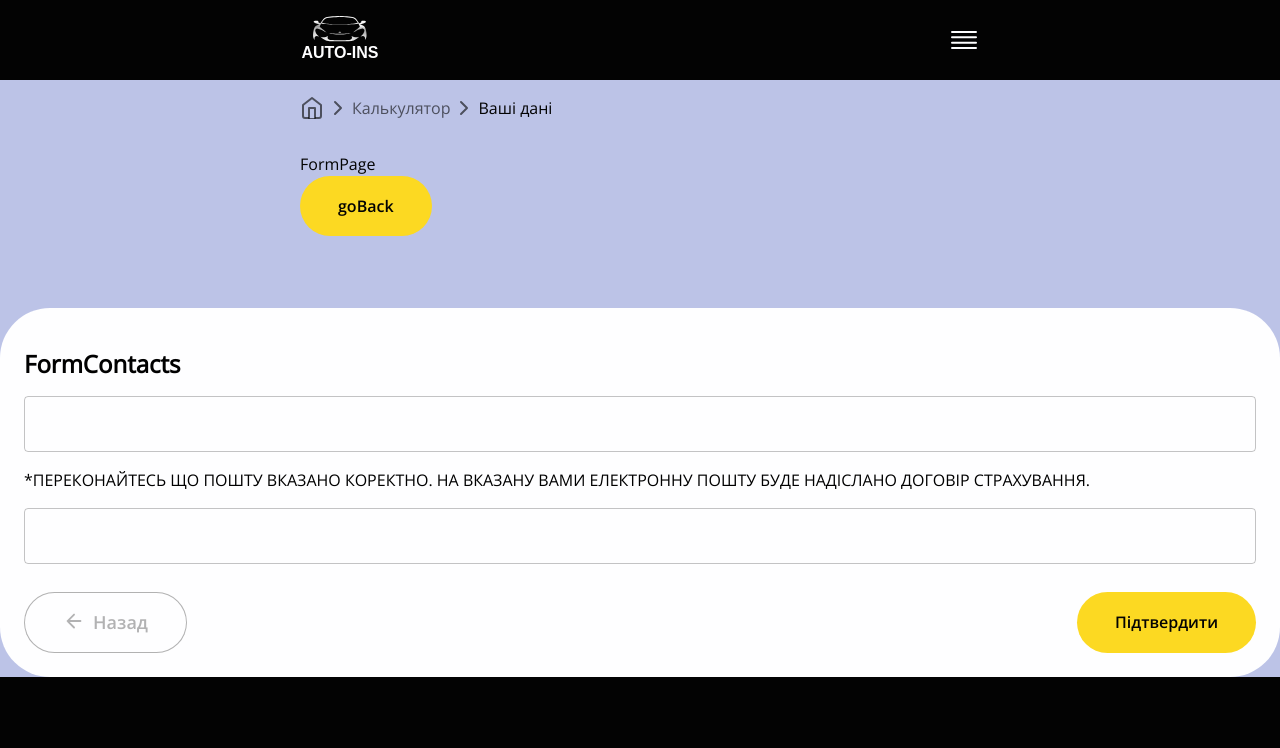
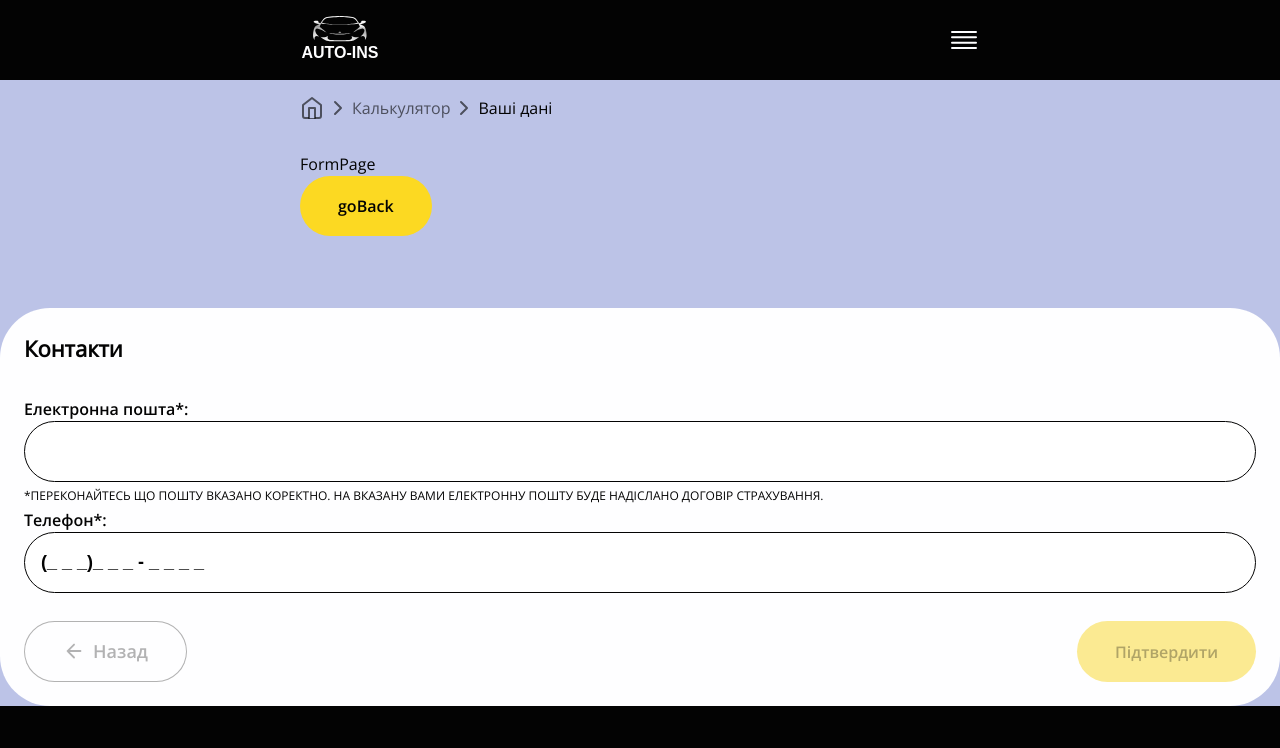
Before and after one commit to apazient/auto-ins, a React (Vite) app: page /auto-ins/form in a window 1280 px wide. Shown: the top 748 px of the page. Built offline with nearby package versions, Linux system fonts and the light colour scheme.

Commit message:
contacts form, white yellow button

```diff
--- /dev/null
+++ b/src/forms/AllFormsContainer/AllFormsContainer.jsx
@@ -0,0 +1,18 @@
+import { useState } from "react";
+import FormContacts from "../FormContacts/FormContacts";
+
+const AllFormsContainer = () => {
+  const [step, setStep] = useState(1);
+//   console.log(step);
+  const funcNextStep = () => {
+    setStep(step+1);
+  };
+  return (
+    <>
+    {step <2 ? console.log('step1') : step<3? console.log('step2') : step<4? console.log('step3') : step===4? console.log('step4') : console.log('stop stepper')}
+      <FormContacts funcNextStep={funcNextStep}/>
+    </>
+  );
+};
+
+export default AllFormsContainer;
--- a/src/forms/Buttons/BtnSubmit.jsx
+++ b/src/forms/Buttons/BtnSubmit.jsx
@@ -1,19 +1,39 @@
+import PropTypes from 'prop-types';
 import { YellowButton } from "../../style/Global.styled";
 
-const BtnSubmit = () => {
+const BtnSubmit = ({ data, funcNextStep }) => {
+  // console.log("data", data);
+  const {email, phone} = data;
   const handleOnSubmitClick = () => {
     console.log("Pressed handleOnSubmitClick");
+    funcNextStep()
   };
   return (
     <>
-      <YellowButton type="submit" onClick={handleOnSubmitClick}>
-        Підтвердити
-      </YellowButton>
+      {email && phone ? (
+        <YellowButton type="submit" onClick={handleOnSubmitClick}>
+          Підтвердити
+        </YellowButton>
+      ) : (
+        <YellowButton disabled type="submit" onClick={handleOnSubmitClick}>
+          Підтвердити
+        </YellowButton>
+      )}
     </>
   );
 };
 
-{/* <Link state={{from: location}} to="/form"  style={{ color: "lime" }}>
+{
+  /* <Link state={{from: location}} to="/form"  style={{ color: "lime" }}>
         FormPage
-      </Link> */}
+      </Link> */
+}
+
+BtnSubmit.propTypes = {
+  data: PropTypes.shape({
+    email: PropTypes.string,
+    phone: PropTypes.string,
+  }),
+  funcNextStep: PropTypes.func,
+};
 export default BtnSubmit;
--- a/src/forms/FormContacts/FormContacts.jsx
+++ b/src/forms/FormContacts/FormContacts.jsx
@@ -1,106 +1,139 @@
+import PropTypes from "prop-types";
+import { useFormik } from "formik";
+import * as Yup from "yup";
+import { Typography, useMediaQuery, useTheme } from "@mui/material";
 // import { useLocation } from "react-router-dom";
-import { FormContainer } from "../../style/Global.styled";
+import { FormContainer, InputS } from "../../style/Global.styled";
 import BtnBack from "../Buttons/BtnBack";
 import BtnSubmit from "../Buttons/BtnSubmit";
-import { TextField, useMediaQuery, useTheme } from "@mui/material";
-import { BtnBoxS, InputBoxS } from "./FormContactsStyled";
-import { Controller, useForm } from "react-hook-form";
+import {
+  BtnBoxS,
+  InputBoxS,
+  SingleInputBoxS,
+  TitleS,
+} from "./FormContactsStyled";
+import { useState } from "react";
 
-const FormContacts = () => {
+const FormContacts = ({ funcNextStep }) => {
   // const location = useLocation();
   const theme = useTheme();
   const isLargeScreen = useMediaQuery(`${theme.breakpoints.up("sm")}`);
+  const [userContacts, setUserContacts] = useState({
+    email: null,
+    phone: null,
+  });
 
-  // const HookForm = () = {
-  //   const { register, handleSubmit, formState:{errors}, formState} = useForm()
-  //   mode: "onSubmit",
-  //   defaultValues: {
-  //     email: '',
-  //     phone: ''
-  //   }
-  // }
+  // useEffect(() => {
+  //   console.log('userContacts updated:', userContacts);
+  // }, [userContacts]);
 
-  const {
-    handleSubmit,
-    control,
-    formState: { errors },
-  } = useForm();
+  const validationSchema = Yup.object().shape({
+    email: Yup.string()
+      .required("Email is required")
+      .email("Invalid email address"),
+    phone: Yup.string()
+      .required("Phone is required")
+      .matches(/^\d{10}$/, "Invalid phone number (10 digits required)"),
+    // .matches(/^[\d()\s-]+$/, "Invalid phone number")
+  });
 
-  const onSubmit = (data) => {
-    console.log("FormData", data);
+  const formik = useFormik({
+    initialValues: {
+      email: "",
+      phone: "",
+    },
+    validationSchema,
+    onSubmit: (values) => {
+      console.log("onSubmit", values);
+      setUserContacts(values);
+    },
+  });
 
+  const handleOnChange = (evt) => {
+    const field = evt.target.name
+    formik.handleChange(evt); // Update formik form values
+    setUserContacts((prevState) => ({ ...prevState, [field]: evt.target.value }));
   };
-  const inputStyle = {
-    color: "blue", // Set the text color to blue
-  };
+
+  // const handlePhoneChange = (e) => {
+  //   const { value } = e.target;
+  //   // Remove non-numeric characters from the input
+  //   const numericValue = value.replace(/\D/g, '');
+  //   // Format the numeric value as desired (e.g., (123) 456-7890)
+  //   const formattedValue = formatPhoneNumber(numericValue);
+  //   // Set the formatted value back to the formik field
+  //   formik.setFieldValue('phone', formattedValue);
+  // };
+
+  // const formatPhoneNumber = (numericValue) => {
+  //   // Implement your phone number formatting logic here
+  //   // Example: Format as (123) 456-7890
+  //   return numericValue.replace(/(\d{3})(\d{3})(\d{4})/, '($1) $2-$3');
+  // };
 
   return (
     <FormContainer>
-      <h2 style={{ color: "black" }}>FormContacts</h2>
-      <form onSubmit={handleSubmit(onSubmit)}>
+      <TitleS variant="formTitle" className="formTitlePlus">
+        Контакти
+      </TitleS>
+
+      <form onSubmit={formik.handleSubmit}>
         <InputBoxS>
-          <Controller
-            name="email"
-            control={control}
-            defaultValue=""
-            rules={{
-              required: "Email is required",
-              pattern: {
-                value: /^[A-Z0-9._%+-]+@[A-Z0-9.-]+\.[A-Z]{2,}$/i,
-                message: "Invalid email address",
-              },
-            }}
-            render={({ field }) => (
-              <TextField
-                {...field}
-                label="Email"
-                variant="outlined"
-                fullWidth
-                color="secondary"
-                error={!!errors.email}
-                helperText={errors.email?.message}
-                InputProps={{ style: inputStyle }}
-              />
+          <SingleInputBoxS>
+            <Typography variant="inputLable" htmlFor="email">
+              Електронна пошта*:
+            </Typography>
+            <InputS
+              type="text"
+              id="email"
+              name="email"
+              onChange={handleOnChange}
+              onBlur={formik.handleBlur}
+              value={formik.values.email}
+            />
+            {formik.touched.email && formik.errors.email && (
+              <div className="error">{formik.errors.email}</div>
             )}
-          />
-          <p style={{ color: "black" }}>
+          </SingleInputBoxS>
+          <Typography variant="inputSpan">
             *ПЕРЕКОНАЙТЕСЬ ЩО ПОШТУ ВКАЗАНО КОРЕКТНО. НА ВКАЗАНУ ВАМИ ЕЛЕКТРОННУ
             ПОШТУ БУДЕ НАДІСЛАНО ДОГОВІР СТРАХУВАННЯ.
-          </p>
-          <Controller
-            name="phone"
-            control={control}
-            defaultValue=""
-            rules={{
-              required: "Phone is required",
-              pattern: {
-                // value: /^[0-9]{10}$/i,// 10 цифр без ввода плюса
-                value: /^[+0-9()\s-]*$/, // Теперь валидация разрешит номера телефонов с разными символами, включая +, 0-9, (), -, и пробелы.
-                message: "Invalid phone number",
-              },
-            }}
-            render={({ field }) => (
-              <TextField
-                {...field}
-                label="Phone"
-                variant="outlined"
-                fullWidth
-                error={!!errors.phone}
-                helperText={errors.phone?.message}
-                InputProps={{ style: inputStyle }}
-              />
+          </Typography>
+          <SingleInputBoxS>
+            <Typography variant="inputLable" htmlFor="phone">
+              Телефон*:
+            </Typography>
+            <InputS
+              type="text"
+              id="phone"
+              name="phone"
+              placeholder="(_ _ _)_ _ _ - _ _ _ _"
+              onChange={handleOnChange}
+              onBlur={formik.handleBlur}
+              value={formik.values.phone}
+              disabled={false} // or disabled={false} make it programatically
+            />
+            {formik.touched.phone && formik.errors.phone && (
+              <div className="error">{formik.errors.phone}</div>
             )}
-          />
+          </SingleInputBoxS>
+          {/* <SingleInputBoxS className="disabled">
+            <Typography  variant="inputLable" htmlFor="phone" className="disabled">Phone:</Typography>
+            <InputS
+              className="disabled"
+              disabled={true} // or disabled={false} make it programatically
+            />
+          </SingleInputBoxS> */}
         </InputBoxS>
         <BtnBoxS>
           {isLargeScreen ? (
             <>
               <BtnBack />
-              <BtnSubmit />
+              <BtnSubmit data={userContacts} funcNextStep={funcNextStep} />
             </>
           ) : (
             <>
-              <BtnSubmit />
+              <BtnSubmit data={userContacts} funcNextStep={funcNextStep} />
               <BtnBack />
             </>
           )}
@@ -110,4 +143,7 @@ const FormContacts = () => {
   );
 };
 
+FormContacts.propTypes = {
+  funcNextStep: PropTypes.func,
+};
 export default FormContacts;
--- a/src/forms/FormContacts/FormContactsStyled.js
+++ b/src/forms/FormContacts/FormContactsStyled.js
@@ -1,23 +1,59 @@
-import { Box, styled } from "@mui/material";
+import { Box, Typography, styled } from "@mui/material";
 
-export const InputBoxS = styled(Box)(({theme})=>({
+export const TitleS = styled(Typography)(({theme})=>({
+    "&.formTitlePlus":{
+        display: 'block',
+        color: theme.palette.primary.main,
         marginBottom: '24px',
         [theme.breakpoints.up('md')]:{
-        marginBottom: '28px',
+            marginBottom: '32px',
         },
         [theme.breakpoints.up('lg')]:{
-        marginBottom: '48px',
+            marginBottom: '56px',
+        }
+
     }
 }))
 
-export const BtnBoxS = styled(Box)(({theme})=>({
+export const InputBoxS = styled(Box)(({ theme }) => ({
+  marginBottom: "24px",
+  [theme.breakpoints.up("md")]: {
+    marginBottom: "28px",
+  },
+  [theme.breakpoints.up("lg")]: {
+    marginBottom: "48px",
+  },
+}));
+
+export const SingleInputBoxS = styled(Box)`
+  display: flex;
+  flex-direction: column;
+`;
+
+export const LabelS = styled("label")(({ theme }) => ({
+  fontFamily: "OpenSans, sans-serif",
+  fontSize: "14px",
+  fontStyle: "normal",
+  fontWeight: "600",
+  lineHeight: "1.5",
+  color: theme.palette.primary.main,
+
+  [theme.breakpoints.up("md")]: {
+    fontSize: "16px",
+  },
+  "&.disabled": {
+    color: `${theme.palette.primary.tertiaryDark}`,
+  },
+}));
+
+export const BtnBoxS = styled(Box)(({ theme }) => ({
   width: "100%",
   display: "flex",
   flexDirection: "column",
   gap: "8px",
-    [theme.breakpoints.up("sm")]:{
+  [theme.breakpoints.up("sm")]: {
     flexDirection: "row",
     gap: "0",
     justifyContent: "space-between",
-    }
-}))
+  },
+}));
--- a/src/pages/FormPage.jsx
+++ b/src/pages/FormPage.jsx
@@ -6,7 +6,7 @@ import {
   YellowButton,
 } from "../style/Global.styled";
 import OutletNavaigation from "../components/OutletNavigation/OutletNavigation";
-import FormContacts from "../forms/FormContacts/FormContacts";
+import AllFormsContainer from "../forms/AllFormsContainer/AllFormsContainer";
 
 const FormPage = () => {
   const location = useLocation();
@@ -24,7 +24,7 @@ const FormPage = () => {
           <YellowButton>goBack</YellowButton>
         </Link>
       </ContainerSectionPage>
-      <FormContacts />
+      <AllFormsContainer />
     </PageContainerS>
   );
 };
--- a/src/style/Global.styled.js
+++ b/src/style/Global.styled.js
@@ -128,3 +128,42 @@ export const FormContainer = styled(Container)(({ theme }) => ({
     padding: "32px",
   },
 }));
+
+export const InputS = styled("input")(({ theme }) => ({
+  padding: "16px",
+  border: `1px solid`,
+  borderColor: `${theme.palette.primary.main}`,
+  borderRadius: "50px",
+  fontFamily: "OpenSans, sans-serif",
+  fontSize: "16px",
+  fontWeight: "600",
+  lineHeight: "1.5",
+  color: theme.palette.primary.main,
+  transition: "borderColor 350ms linear",
+  [theme.breakpoints.up("md")]: {
+    fontSize: "18px",
+  },
+  "&::placeholder":{
+    color: theme.palette.primary.main,
+  },
+  "&:hover": {
+    borderColor: `${theme.palette.primary.darkBlue}`,
+  },
+  "&:focus": {
+    borderColor: `${theme.palette.primary.darkBlue}`,
+    outline: "none",
+  },
+  "&.error": {
+    borderColor: `${theme.palette.primary.red}`,
+    "&:hover": {
+      borderColor: `${theme.palette.primary.red}`,
+    },
+    "&:focus": {
+      borderColor: `${theme.palette.primary.red}`,
+      outline: "none",
+    },
+  },
+  "&.disabled": {
+    borderColor: `${theme.palette.primary.tertiaryDark}`,
+  },
+}));
```
Also changed, not shown: src/forms/FormContacts/FormUseForm.jsx (added, +127 -0 lines), src/theme.js (+18 -1 lines), 1 other file (tests, documents, lock files or other folders). Lines whose indentation alone changed are shown as unchanged.
